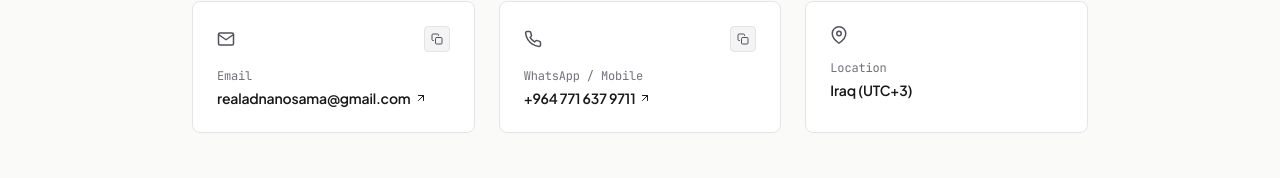
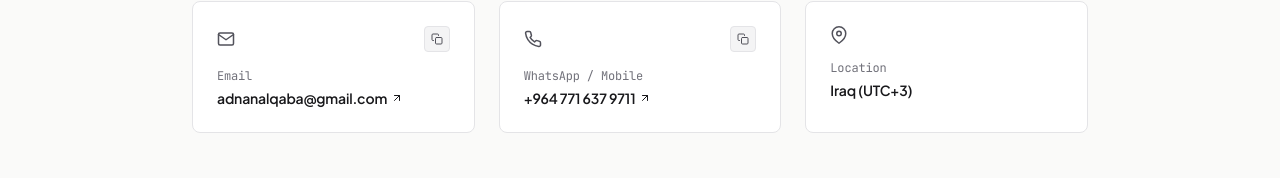
Before and after one commit to Real3dn/portfolio, a React (Vite) app: page /contact in a window 1280 px wide. Shown: the part 296-474 px from the top of the page. Built offline with nearby package versions, Linux system fonts and the light colour scheme.

Commit message:
chore: changed email

```diff
--- a/src/pages/Contact.jsx
+++ b/src/pages/Contact.jsx
@@ -5,8 +5,8 @@ const contactMethods = [
   {
     icon: <FiMail className="text-lg" />,
     title: 'Email',
-    value: 'realadnanosama@gmail.com',
-    href: 'mailto:realadnanosama@gmail.com',
+    value: 'adnanalqaba@gmail.com',
+    href: 'mailto:adnanalqaba@gmail.com',
     copyable: true,
     actionLabel: 'Send email',
   },
```
